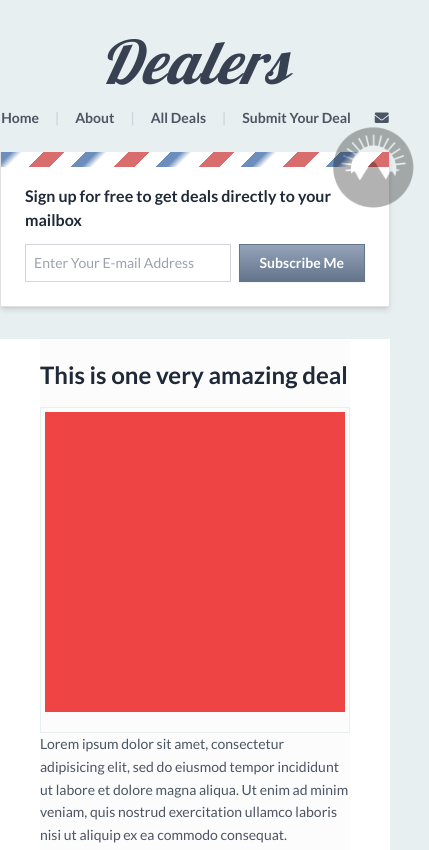
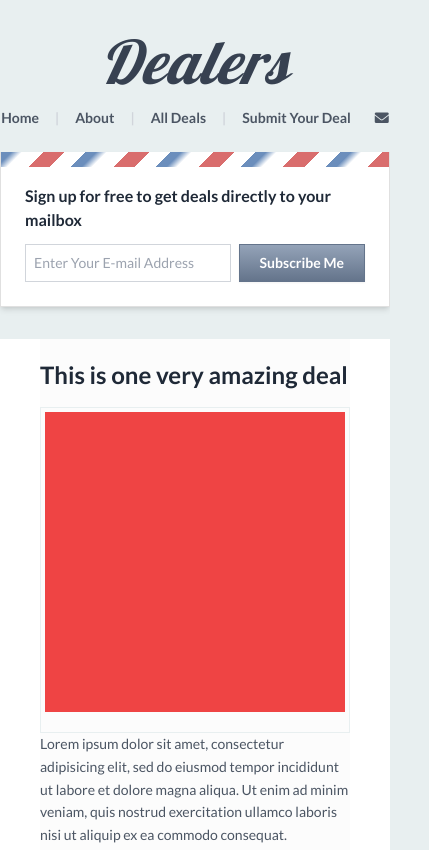
Before and after one commit to pogdepZ/Exercise, a plain HTML site: page index.html in a window 390 px wide. Shown: the top 850 px of the page, 429 px wide, since content can reach past the window. Drawn offline with nearby package versions, Linux system fonts and the light colour scheme; a web font is replaced by a local one.

Commit message:
hidden-srcolla1

```diff
--- a/index.html
+++ b/index.html
@@ -112,7 +112,7 @@
         </div>
         <div class="bg-white p-6 pt-8 shadow-md w-full max-w-md airmail-border">
           <div
-            class="absolute top-[-40px] right-[-40px] w-28 h-28 pointer-events-none"
+            class="absolute top-[-40px] right-[-40px] w-28 h-28 pointer-events-none hidden lg:block"
           >
             <img src="bg.png" alt="Postmark stamp" class="opacity-30" />
           </div>
```
